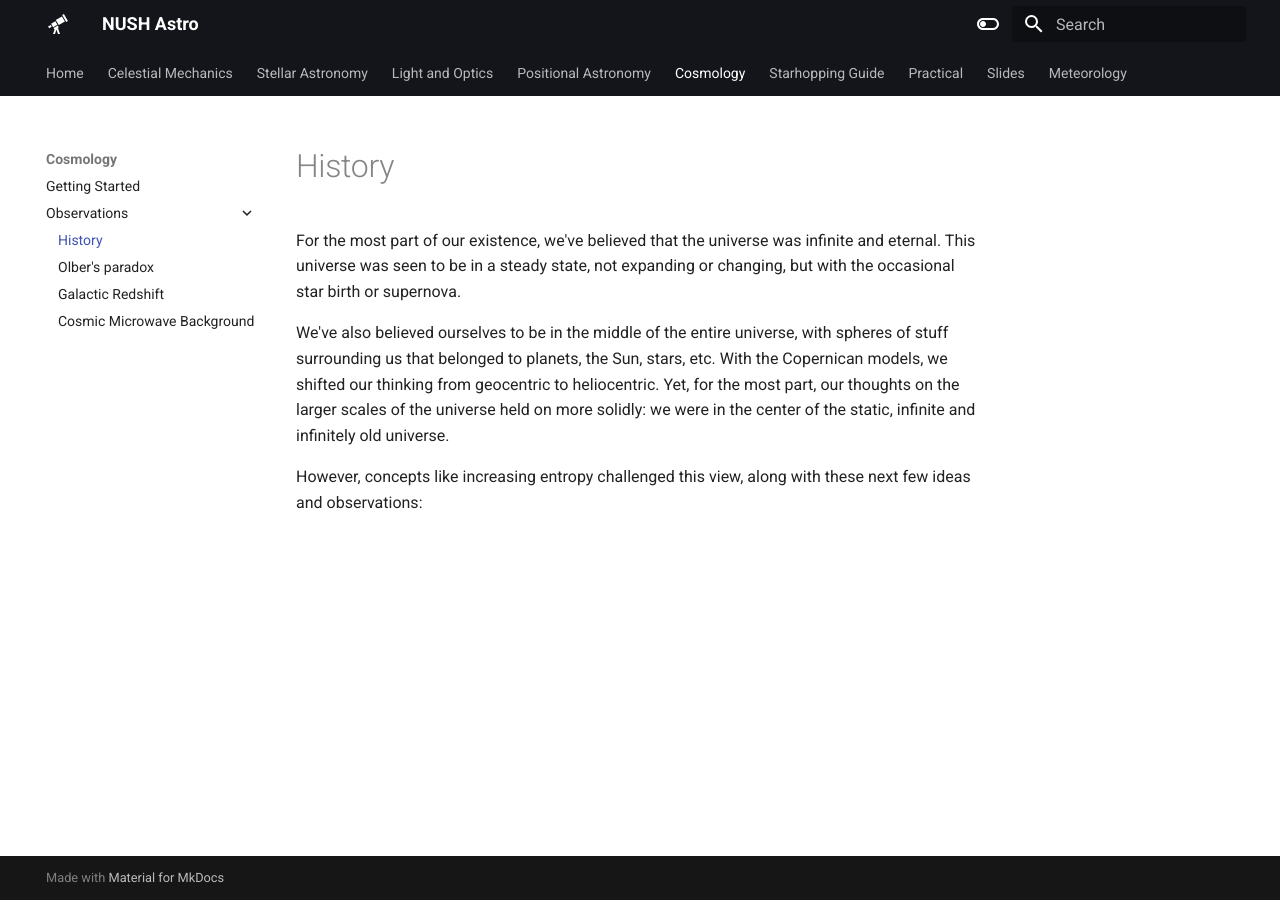
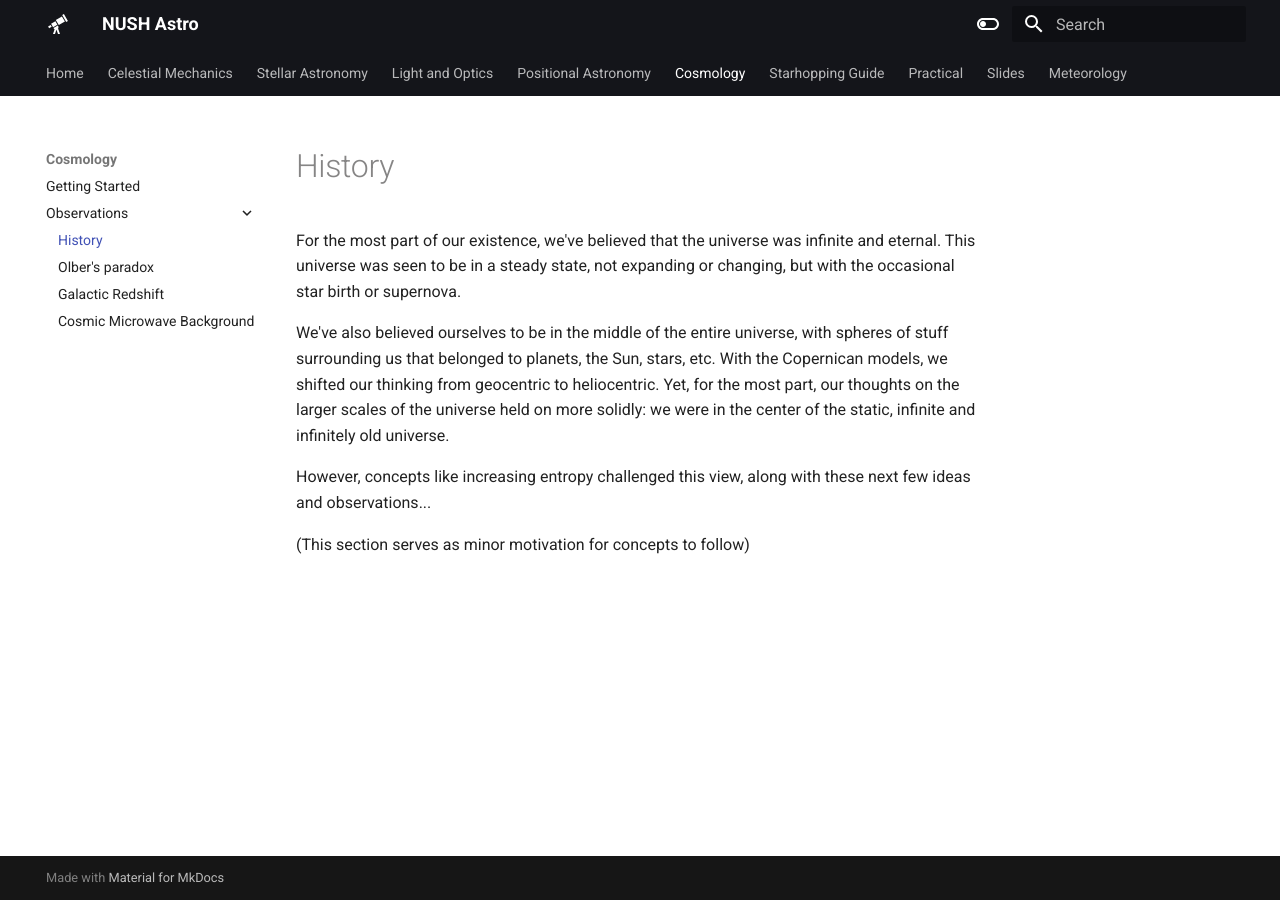
Before and after one commit to nushastro/website, an MkDocs documentation site: the page built from docs/cosmology/observations/history.md, in a window 1280 px wide. Built offline with MkDocs 1.6.1 and Material for MkDocs 9.7.7, drawn with Linux system fonts in a browser that asks for light colours.

```diff
--- a/docs/cosmology/observations/history.md
+++ b/docs/cosmology/observations/history.md
@@ -4,4 +4,6 @@
 
 We've also believed ourselves to be in the middle of the entire universe, with spheres of stuff surrounding us that belonged to planets, the Sun, stars, etc. With the Copernican models, we shifted our thinking from geocentric to heliocentric. Yet, for the most part, our thoughts on the larger scales of the universe held on more solidly: we were in the center of the static, infinite and infinitely old universe.
 
-However, concepts like increasing entropy challenged this view, along with these next few ideas and observations:
+However, concepts like increasing entropy challenged this view, along with these next few ideas and observations...
+
+(This section serves as minor motivation for concepts to follow)
```
Also changed, not shown: docs/cosmology/observations/cmb.md (+6 -6 lines), docs/cosmology/observations/galaxy_redshift.md (+3 -3 lines), docs/cosmology/observations/olbers.md (+1 -1 lines), docs/cosmology/img/observations/cmb_dipole.png (renamed from docs/cosmology/img/cmb_dipole.png), docs/cosmology/img/observations/cmb_dipole_dark.png (renamed from docs/cosmology/img/cmb_dipole_dark.png), docs/cosmology/img/observations/cold_spot.jpg (renamed from docs/cosmology/img/cold_spot.jpg), docs/cosmology/img/observations/energylevels.jpg (renamed from docs/cosmology/img/energylevels.jpg), docs/cosmology/img/observations/horizon.svg (renamed from docs/cosmology/img/horizon.svg), docs/cosmology/img/observations/horizon_dark.svg (renamed from docs/cosmology/img/horizon_dark.svg), docs/cosmology/img/observations/hubble.gif (renamed from docs/cosmology/img/hubble.gif), docs/cosmology/img/observations/olbers.jpg (renamed from docs/cosmology/img/olbers.jpg), docs/cosmology/img/observations/redshift.png (renamed from docs/cosmology/img/redshift.png), 1 other file.
